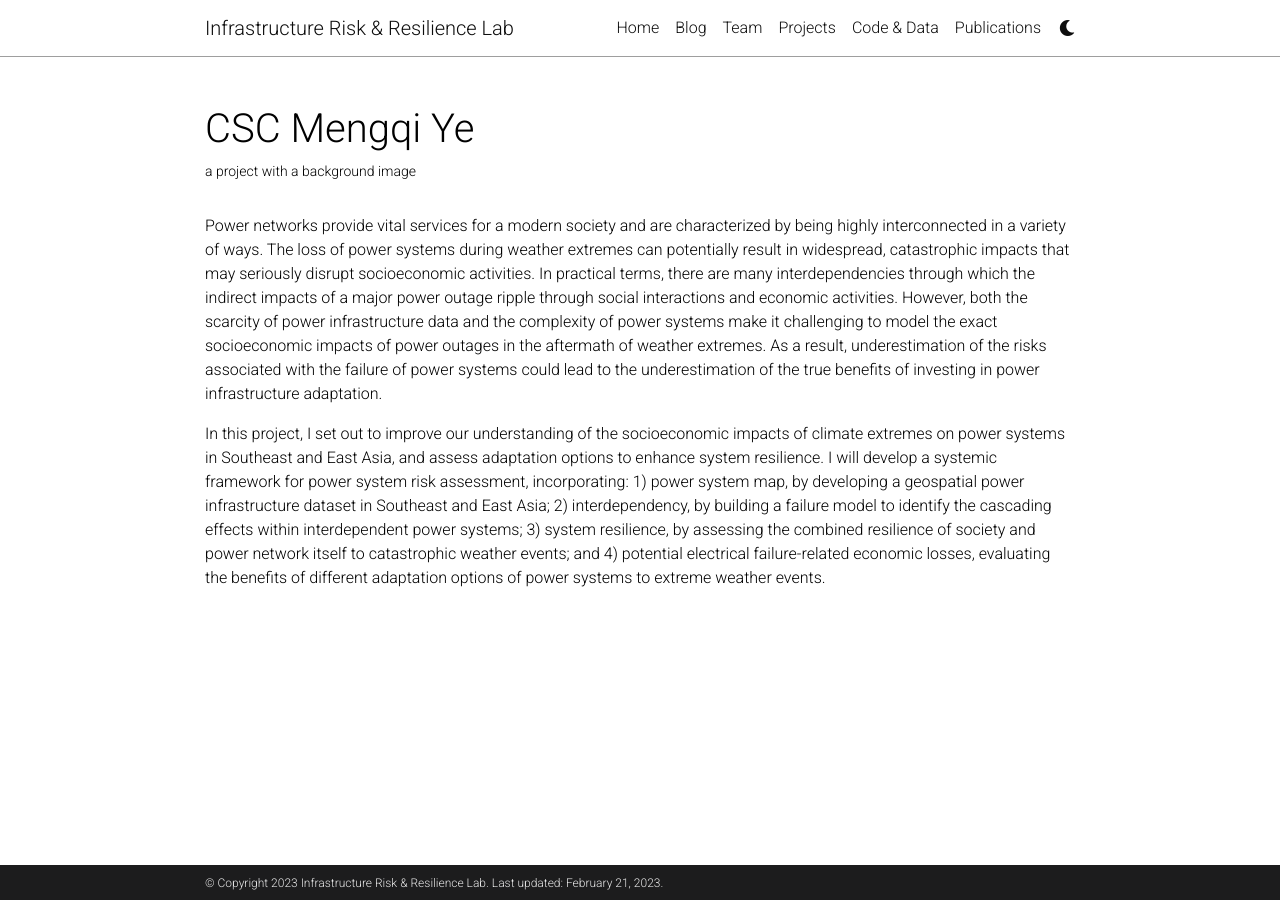
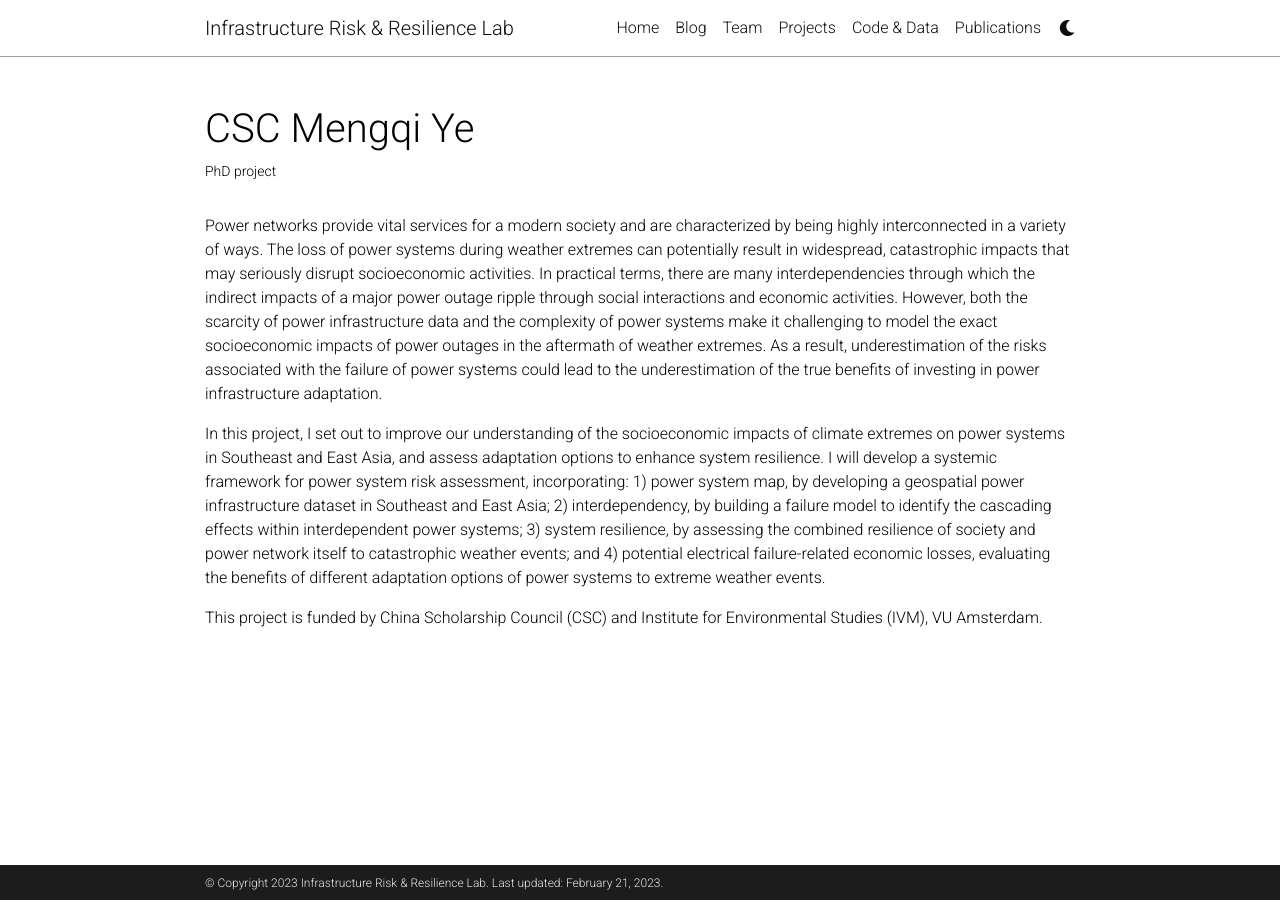
Before and after one commit to ElcoK/ResearchGroup, a Jekyll site: the page built from _projects/CSC_Mengqi.md, in a window 1280 px wide. Built offline with Jekyll 4.4.1, drawn with Linux system fonts in a browser that asks for light colours; comment, search, counter and statistics services are not loaded; a style sheet for code colours, icons or effects is not loaded.

Commit message:
Update CSC_Mengqi.md

```diff
--- a/_projects/CSC_Mengqi.md
+++ b/_projects/CSC_Mengqi.md
@@ -1,7 +1,7 @@
 ---
 layout: page
 title: CSC Mengqi Ye
-description: a project with a background image
+description: PhD project
 img: assets/img/1.jpg
 importance: 3
 category: Personal
@@ -10,3 +10,5 @@ category: Personal
 Power networks provide vital services for a modern society and are characterized by being highly interconnected in a variety of ways. The loss of power systems during weather extremes can potentially result in widespread, catastrophic impacts that may seriously disrupt socioeconomic activities. In practical terms, there are many interdependencies through which the indirect impacts of a major power outage ripple through social interactions and economic activities. However, both the scarcity of power infrastructure data and the complexity of power systems make it challenging to model the exact socioeconomic impacts of power outages in the aftermath of weather extremes. As a result, underestimation of the risks associated with the failure of power systems could lead to the underestimation of the true benefits of investing in power infrastructure adaptation.
 
 In this project, I set out to improve our understanding of the socioeconomic impacts of climate extremes on power systems in Southeast and East Asia, and assess adaptation options to enhance system resilience. I will develop a systemic framework for power system risk assessment, incorporating: 1) power system map, by developing a geospatial power infrastructure dataset in Southeast and East Asia; 2) interdependency, by building a failure model to identify the cascading effects within interdependent power systems; 3) system resilience, by assessing the combined resilience of society and power network itself to catastrophic weather events; and 4) potential electrical failure-related economic losses, evaluating the benefits of different adaptation options of power systems to extreme weather events.
+
+This project is funded by China Scholarship Council (CSC) and Institute for Environmental Studies (IVM), VU Amsterdam.
```
